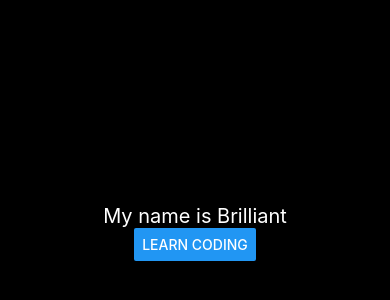
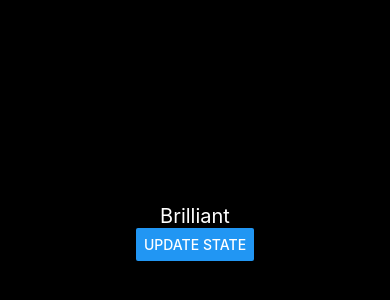
Before and after one commit to kwakyebrilliant/MainApp-mobile, a React Native app: screen / in a window 390 px wide. Shown: the part 190-490 px from the top of the page. Built offline with nearby package versions, Linux system fonts and the light colour scheme.

Commit message:
app updates

```diff
--- a/App.js
+++ b/App.js
@@ -3,10 +3,13 @@ import {Button, StyleSheet, Text, View, Linking} from 'react-native';
 
   const App = () => {
     const [name, setName] = useState('Brilliant');
+    const onClickHandler = () => {
+      setName('Programming with Brilliant')
+    }
   return (
     <View style={styles.body}>
-      <Text style={styles.text}>My name is {name}</Text>
-      <Button title="learn coding" onPress={() => {Linking.openURL('https://www.youtube.com/watch?v=1lg_IXtjles&list=PL8kfZyp--gEXs4YsSLtB3KqDtdOFHMjWZ&index=6')}}></Button>
+      <Text style={styles.text}>{name}</Text>
+      <Button title="Update state" onPress={onClickHandler}></Button>
     </View>
   );
 };
```
